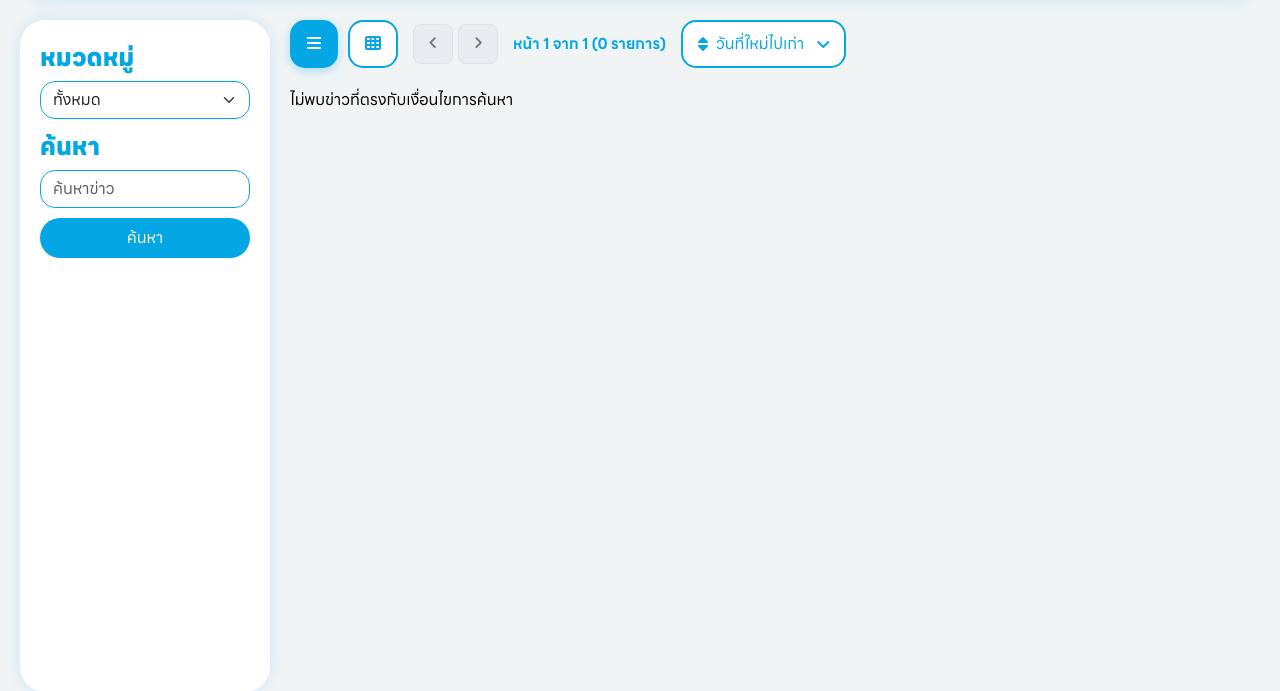
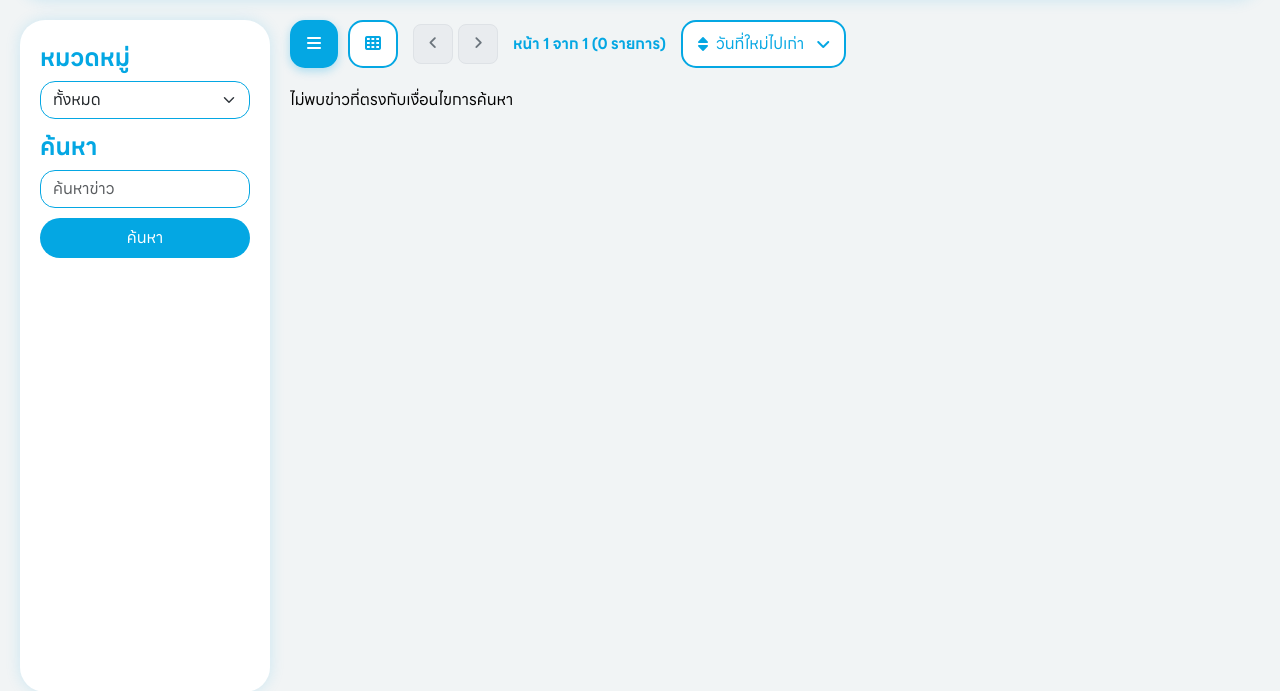
Before and after one commit to jschomchoey/crud-simple-blog, a PHP site: page / in a window 1280 px wide. Shown: the part 88-779 px from the top of the page. Run offline with PHP 8.4, Linux system fonts and the light colour scheme; data that the repository does not hold is empty.

Commit message:
fix: font weight in some page

```diff
--- a/article.php
+++ b/article.php
@@ -67,7 +67,7 @@ $relatedNews = getRelatedNews($article['category_id'], $article['id']);
         .article-title {
             color: #04a7e3;
             font-size: 2.5rem;
-            font-weight: 700;
+            font-weight: 600;
             line-height: 1.2;
             margin-bottom: 15px;
         }
--- a/assets/scss/main.css
+++ b/assets/scss/main.css
@@ -102,7 +102,7 @@ body {
 }
 .side-bar p {
   font-size: 1.5rem;
-  font-weight: bold;
+  font-weight: 600;
   color: #04a7e3;
   margin-bottom: 5px;
 }
--- a/assets/scss/main.scss
+++ b/assets/scss/main.scss
@@ -82,7 +82,7 @@ body {
 
   p {
     font-size: 1.5rem;
-    font-weight: bold;
+    font-weight: 600;
     color: #04a7e3;
     margin-bottom: 5px;
   }
--- a/query/q_news.php
+++ b/query/q_news.php
@@ -156,7 +156,7 @@ function getNewsBySlugAndIncrementViews($slug)
     // เพิ่มยอดวิวถ้าพบข่าว
     if ($article) {
         incrementNewsViews($article['id']);
-        $article['views'] = $article['views'] + 1; // อัปเดตยอดวิวในข้อมูลที่ส่งกลับ
+        $article['views'] = $article['views'] + 1; // อัปเดตยอดวิว
     }
 
     return $article;
```
Also changed, not shown: 1 other file.
